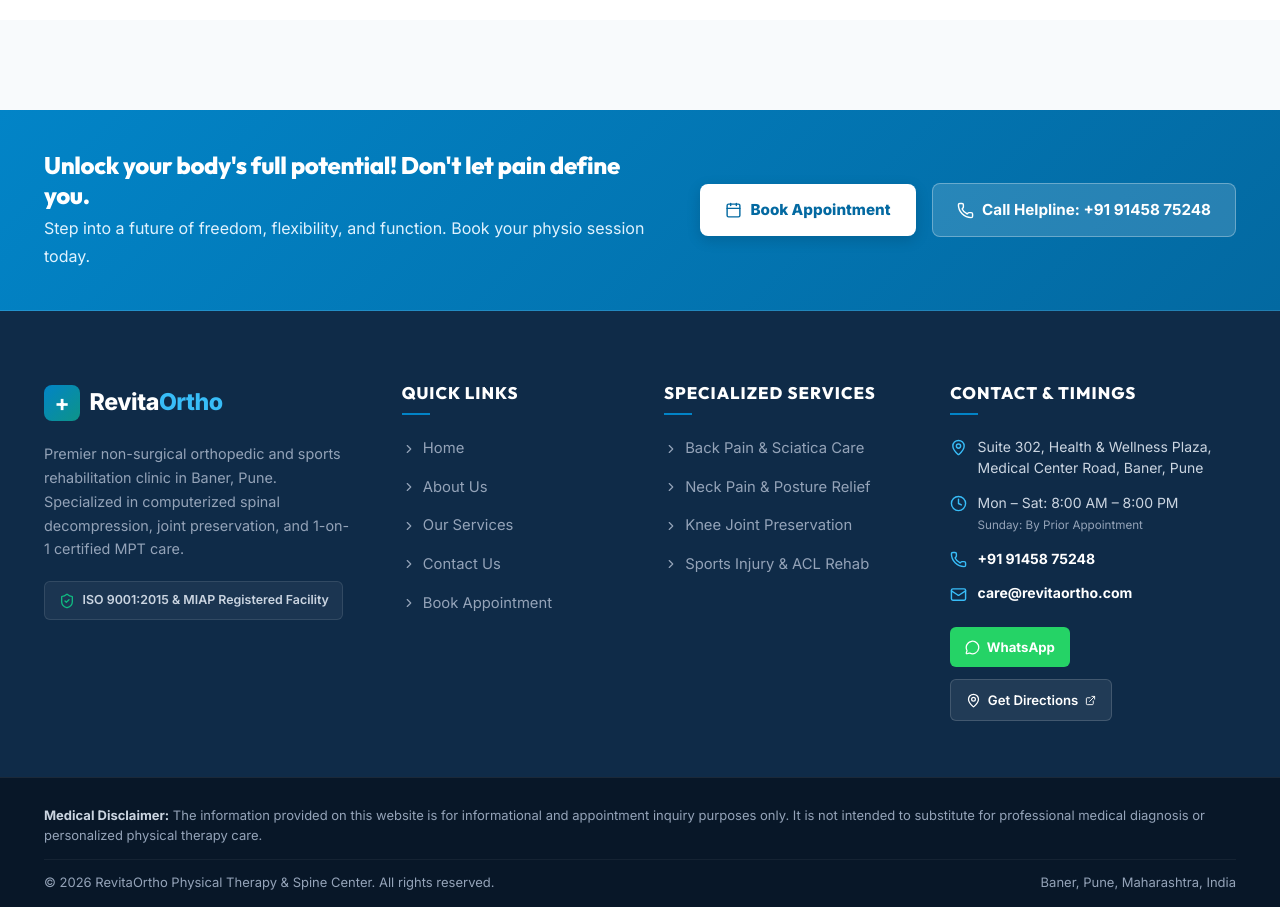
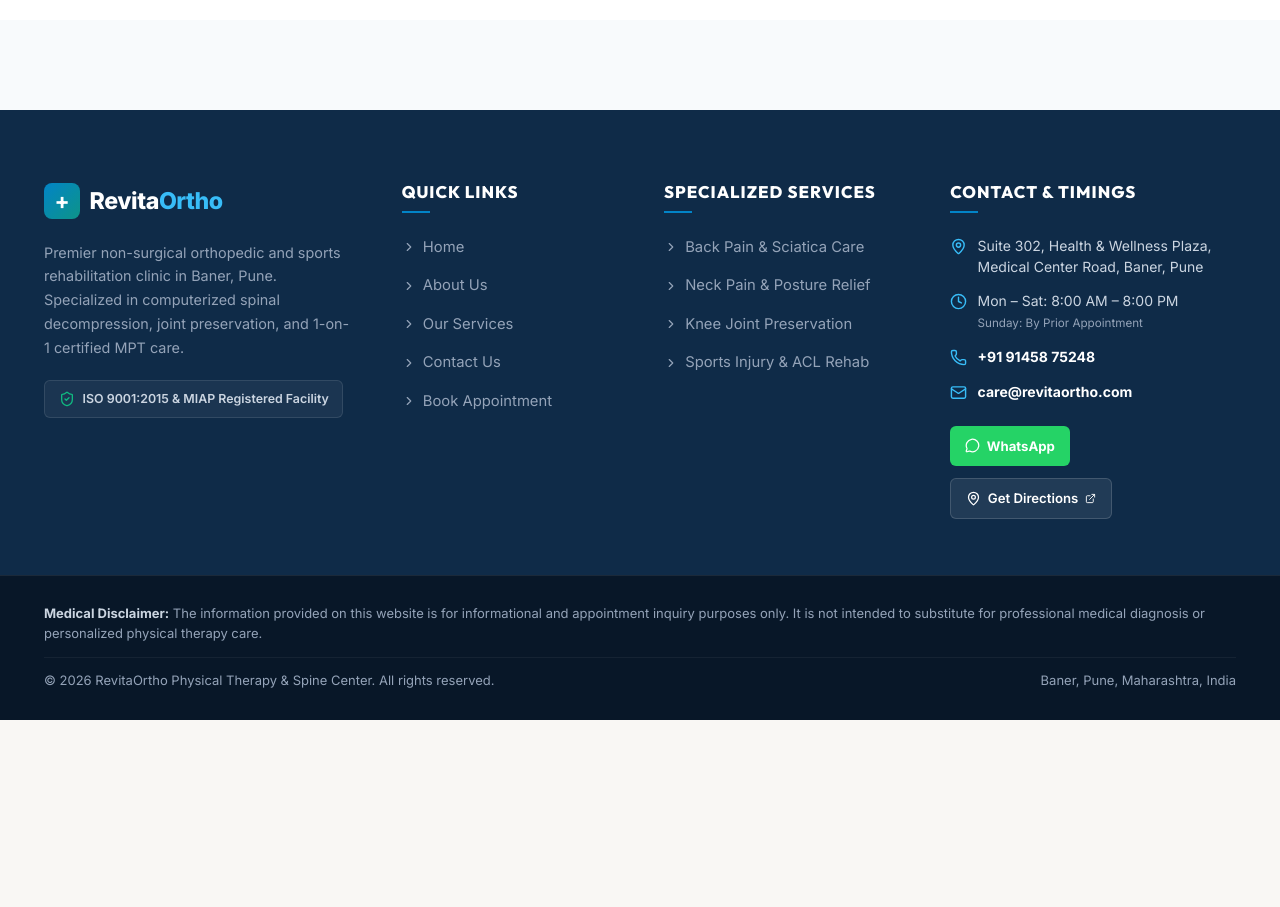
Before and after one commit to mayararothe28/physio-website, a React (Vite) app: page /blog/1 in a window 1280 px wide. Shown: the part 4439-5346 px from the top of the page. After the commit the page ends 5159 px from the top, so only its background shows below. Built offline with nearby package versions, Linux system fonts and the light colour scheme.

Commit message:
Remove Unlock your body top callout banner from footer

```diff
--- a/src/components/Footer.jsx
+++ b/src/components/Footer.jsx
@@ -15,28 +15,6 @@ import "./Footer.css";
 export default function Footer() {
   return (
     <footer className="wor-footer">
-      {/* ─── Top Callout Banner (World of Rehab style) ─── */}
-      <div className="wor-footer-callout">
-        <div className="wor-footer-container">
-          <div className="wor-callout-inner">
-            <div className="wor-callout-text">
-              <h3>Unlock your body's full potential! Don't let pain define you.</h3>
-              <p>Step into a future of freedom, flexibility, and function. Book your physio session today.</p>
-            </div>
-            <div className="wor-callout-actions">
-              <Link to="/appointment" className="wor-btn-footer-book">
-                <Calendar size={17} />
-                <span>Book Appointment</span>
-              </Link>
-              <a href="tel:+919145875248" className="wor-btn-footer-call">
-                <Phone size={17} />
-                <span>Call Helpline: +91 91458 75248</span>
-              </a>
-            </div>
-          </div>
-        </div>
-      </div>
-
       {/* ─── Main Footer Content Columns ─── */}
       <div className="wor-footer-main">
         <div className="wor-footer-container">
```
